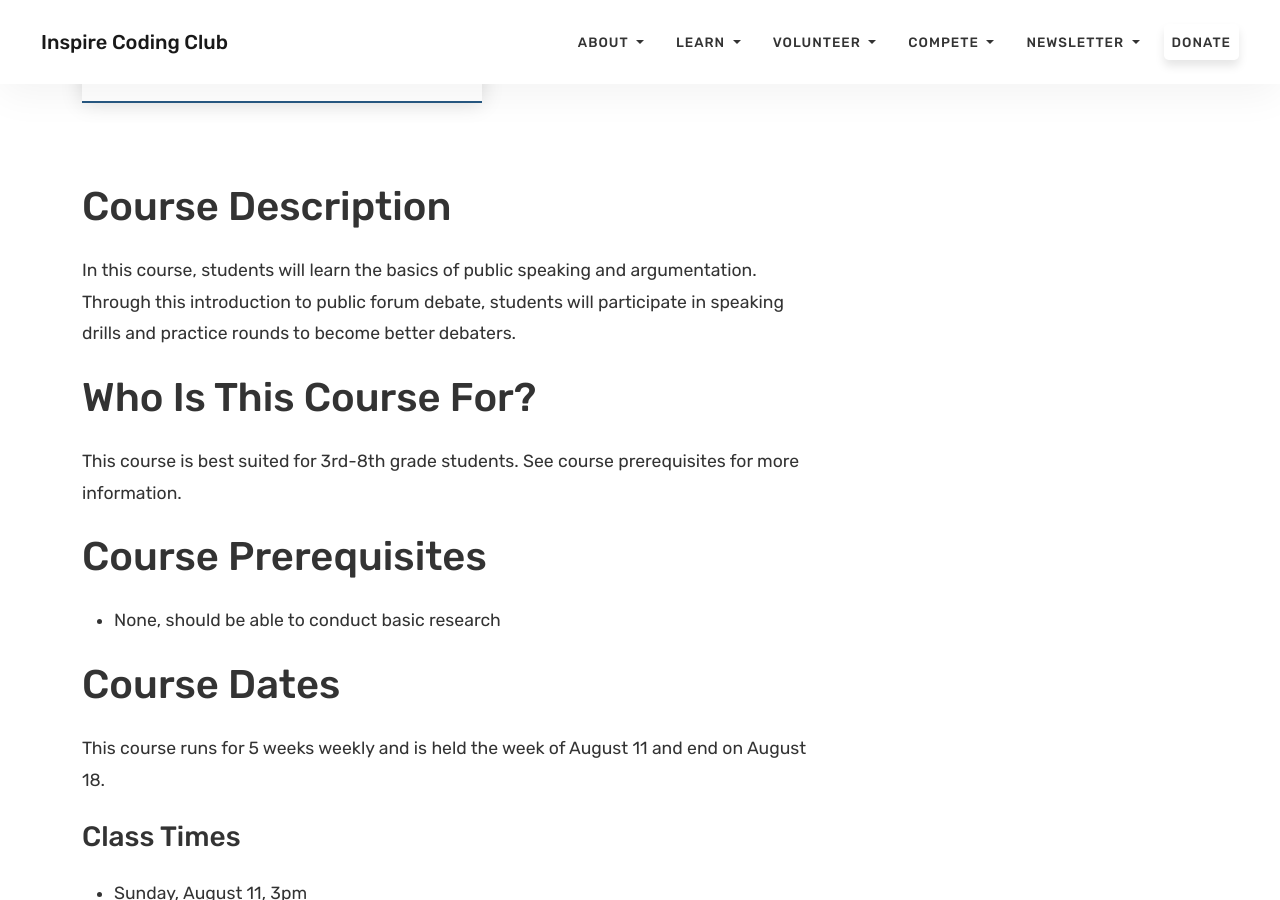
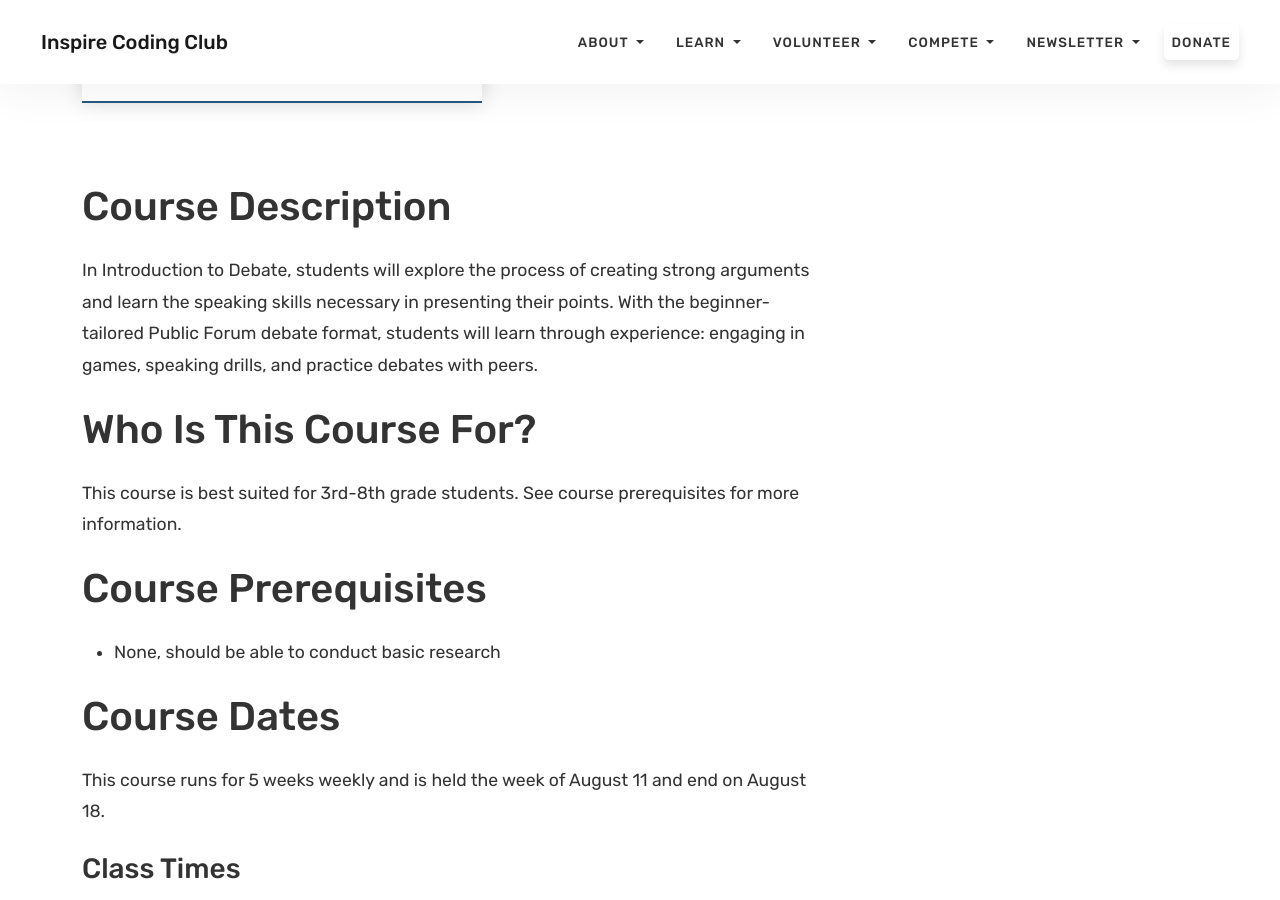
Before and after one commit to irvinecodingclub/irvinecodingclub.github.io, a Jekyll site: the page built from _courses/2024/debate.md, in a window 1280 px wide and 900 px high, scrolled down 690 px. Built offline with Jekyll 4.4.1, drawn with Linux system fonts in a browser that asks for light colours.

Commit message:
slightly untack

```diff
--- a/_courses/2024/debate.md
+++ b/_courses/2024/debate.md
@@ -26,7 +26,7 @@ desc: "Learn the basics of public speaking and argumentation!"
 
 # Course Description
 
-In this course, students will learn the basics of public speaking and argumentation. Through this introduction to public forum debate, students will participate in speaking drills and practice rounds to become better debaters.
+In Introduction to Debate, students will explore the process of creating strong arguments and learn the speaking skills necessary in presenting their points. With the beginner-tailored Public Forum debate format, students will learn through experience: engaging in games, speaking drills, and practice debates with peers.
 
 # Who Is This Course For?
 
--- a/index.html
+++ b/index.html
@@ -188,7 +188,7 @@ image: assets/images/favicon.png
 
                                     </div>
 
-                                    {% if featuredCount == 3 %}{% break %}{% endif %}
+                                    {% if featuredCount == 2 %}{% break %}{% endif %}
 
                                 {% endif %}
                             {% endfor %}
@@ -208,7 +208,7 @@ image: assets/images/favicon.png
 
                         </div>
 
-                        {% if count == 3 %}{% break %}{% endif %}
+                        {% if count == 2 %}{% break %}{% endif %}
 
                         {% endif %}
                         {% endfor %}
```
Also changed, not shown: _includes/featuredbox.html (+4 -4 lines), assets/css/landing_page_style.css (+9 -5 lines).
